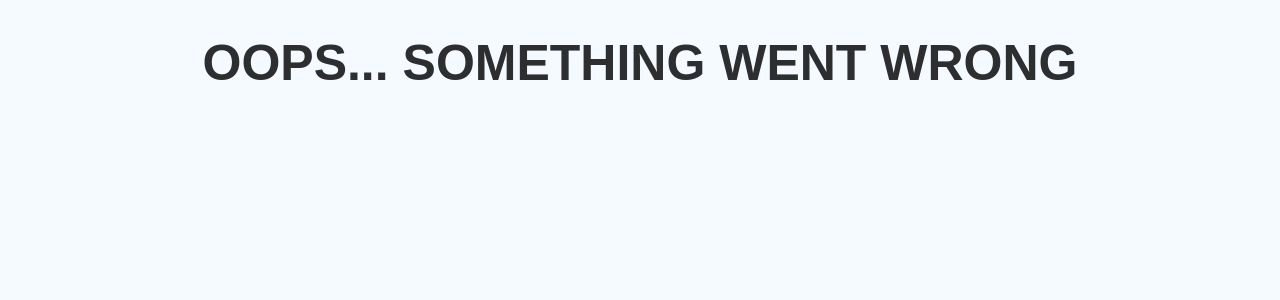
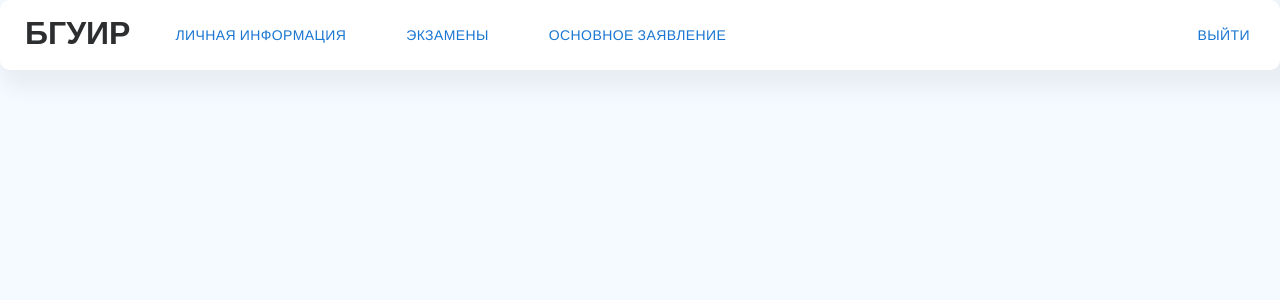
Before and after one commit to p3rfect/ASPZIZ-React-app, a React (Create React App) app: page /#/exams in a window 1280 px wide. Shown: the top 300 px of the page. Built offline with nearby package versions, Linux system fonts and the light colour scheme; a web font is replaced by a local one.

Commit message:
Header component added

```diff
--- a/public/index.css
+++ b/public/index.css
@@ -1,6 +1,7 @@
 body, html{
     height: 90%;
     margin: 0;
+    padding: 0;
     background: linear-gradient(#f4faff,#f4faff),radial-gradient(circle at 0 0,#fff,#fff);
     color: #2c2e30;
     font-family: ff-meta-correspondence-web-p, sans-serif;
--- a/src/App.js
+++ b/src/App.js
@@ -9,6 +9,8 @@ import '@fontsource/roboto/300.css';
 import '@fontsource/roboto/400.css';
 import '@fontsource/roboto/500.css';
 import '@fontsource/roboto/700.css';
+import UserExams from "./pages/UserExams";
+import UserSpecialities from "./pages/UserSpecialities";
 
 function App() {
   return (
@@ -17,6 +19,8 @@ function App() {
             <Route path="/" element={<Login/>}/>
             <Route path="/registration" element={<Registration/>}/>
             <Route path="/info" element={<UserInfo/>}/>
+            <Route path="/exams" element={<UserExams/>}/>
+            <Route path="/applic" element={<UserSpecialities/>}/>
             <Route path="/submitting" element={<Submitting/>}/>
             <Route path="/error" element={<NotFound/>}/>
             <Route path="*" element={<NotFound/>}/>
--- /dev/null
+++ b/src/components/UI/Header/Header.jsx
@@ -0,0 +1,35 @@
+import React from 'react';
+import classes from './Header.module.css'
+import Button from '@mui/material/Button';
+import {useLocation, useNavigate} from "react-router-dom";
+import {useDispatch} from "react-redux";
+import {logout} from "../../../features/user/userSlice"
+
+const Header = () => {
+    const route = useNavigate()
+    const page = useLocation().pathname
+    const dispatch = useDispatch()
+
+    const handleRedirect = (e) => {
+        if (page !== "/" + e){
+            route("/" + e)
+        }
+    }
+
+    const handleLogout = () => {
+        dispatch(logout())
+        route("/")
+    }
+
+    return (
+        <div className={classes.Header}>
+            <h1 className={classes.Name}>БГУИР</h1>
+            <Button style={{padding: "0 30px 0 30px"}} onClick={() => handleRedirect("info")}>Личная информация</Button>
+            <Button style={{padding: "0 30px 0 30px"}} onClick={() => handleRedirect("exams")}>Экзамены</Button>
+            <Button style={{padding: "0 30px 0 30px"}} onClick={() => handleRedirect("applic")}>Основное заявление</Button>
+            <Button style={{marginLeft: "auto", padding: "0 30px 0 30px"}} onClick={handleLogout}>Выйти</Button>
+        </div>
+    );
+};
+
+export default Header;
--- /dev/null
+++ b/src/components/UI/Header/Header.module.css
@@ -0,0 +1,14 @@
+.Header{
+    background-color: white;
+    margin: 0;
+    padding: 0;
+    height: 70px;
+    box-shadow: 10px 10px 20px 10px rgba(0, 0, 0, .05);
+    border-radius: 10px;
+    display: flex;
+}
+
+.Name{
+    margin: 0 0 0 10px;
+    padding: 15px;
+}
--- a/src/features/user/userSlice.js
+++ b/src/features/user/userSlice.js
@@ -13,9 +13,13 @@ export const userSlice = createSlice({
             state.email = action.payload.email
             state.isAuth = true
         },
-        getIsAuth: (state) => state.isAuth
+        logout: (state) => {
+            state.role = ''
+            state.email = ''
+            state.isAuth = false
+        }
     }
 })
 
-export const {setUser, getIsAuth} = userSlice.actions
+export const {setUser, getIsAuth, logout} = userSlice.actions
 export default userSlice.reducer
--- a/src/pages/UserExams.jsx
+++ b/src/pages/UserExams.jsx
@@ -1,9 +1,10 @@
 import React from 'react';
+import Header from "../components/UI/Header/Header";
 
 const UserExams = () => {
     return (
         <div>
-
+            <Header page="exams"/>
         </div>
     );
 };
--- a/src/pages/UserInfo.jsx
+++ b/src/pages/UserInfo.jsx
@@ -1,20 +1,15 @@
 import React from 'react';
 import {Navigate} from "react-router-dom";
-import {test} from '../services/AuthService.js';
-import {useDispatch} from "react-redux";
-import {getIsAuth} from "../features/user/userSlice";
+import {useSelector} from "react-redux";
+import Header from '../components/UI/Header/Header'
 
 const UserInfo = () => {
-    const dispatch = useDispatch()
-    if (!dispatch(getIsAuth())) return <Navigate to="/"/>
-
-    const testb = () => {
-        test("Nikita");
-    }
+    const auth = useSelector((state) => state.user.isAuth)
+    if (!auth) return <Navigate to="/"/>
 
     return (
         <div>
-            <a onClick={testb}>asdasdasda</a>
+            <Header page="info"/>
         </div>
     );
 };
--- a/src/pages/UserSpecialities.jsx
+++ b/src/pages/UserSpecialities.jsx
@@ -1,9 +1,10 @@
 import React from 'react';
+import Header from "../components/UI/Header/Header";
 
 const UserSpecialities = () => {
     return (
         <div>
-
+            <Header page="applic"/>
         </div>
     );
 };
--- a/src/store/store.js
+++ b/src/store/store.js
@@ -2,5 +2,5 @@ import {configureStore} from "@reduxjs/toolkit";
 import userReducer from "../features/user/userSlice.js"
 
 export default configureStore({
-    reducer: {userReducer}
+    reducer: {user: userReducer}
 })
```
Also changed, not shown: src/pages/Registration.jsx (line endings or trailing spaces).
